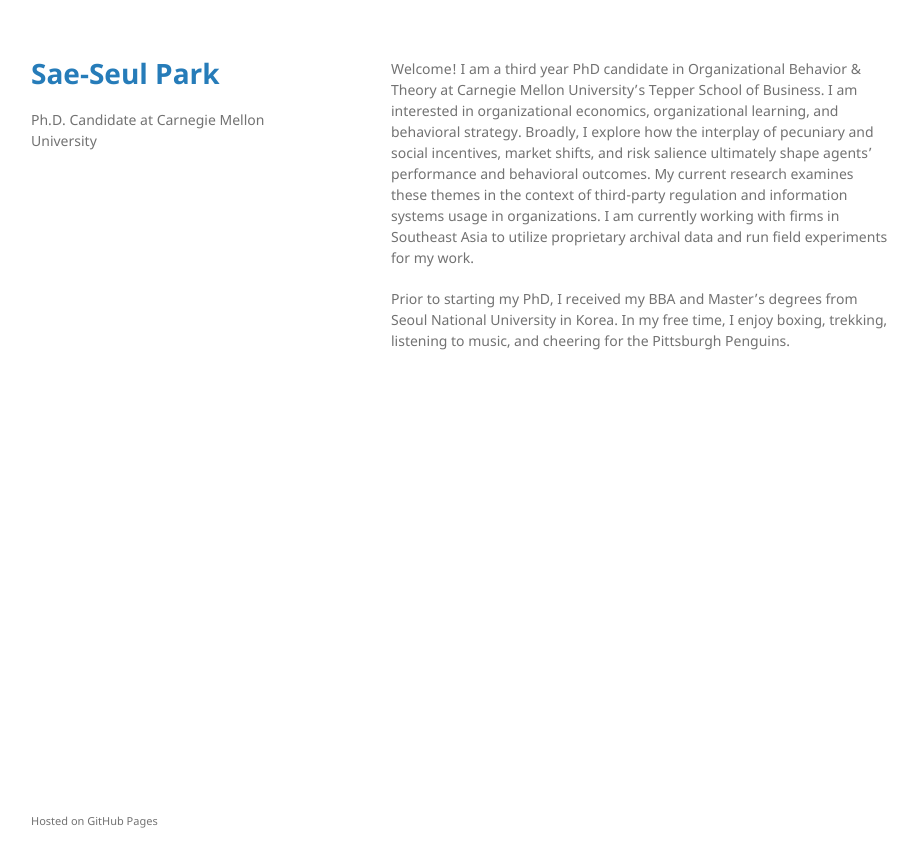
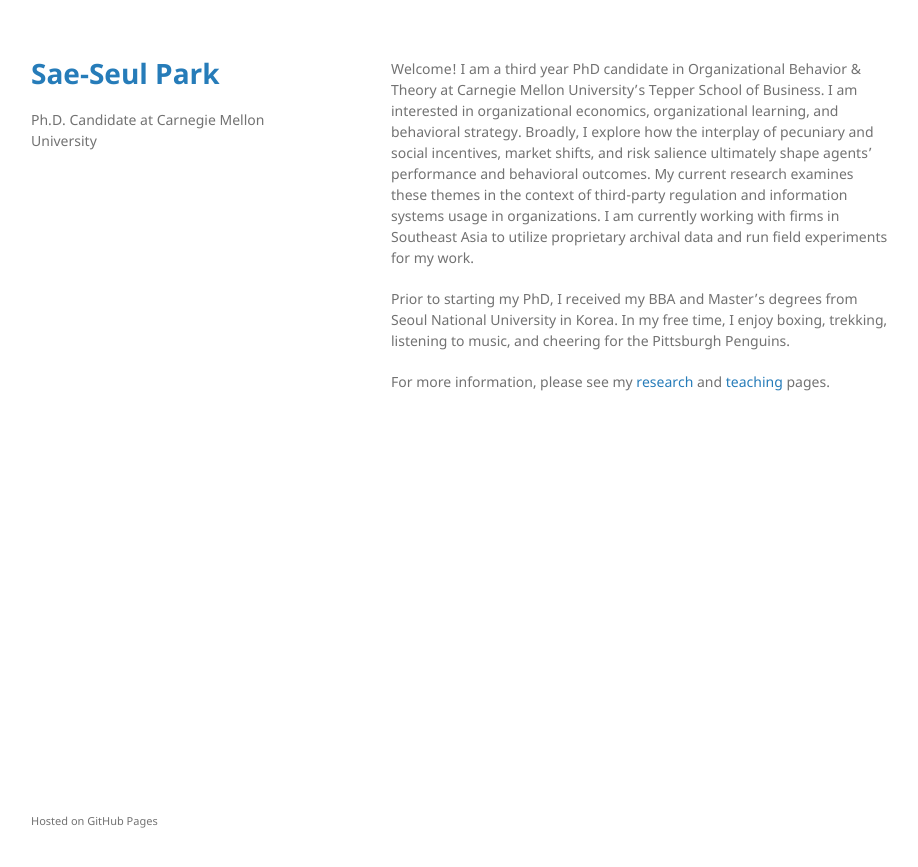
Before and after one commit to saepark/saepark.github.io, a Jekyll site: the page built from index.md, in a window 1280 px wide. Shown: the top 867 px of the page, without its empty margins (179-1097 px from the left). Built offline with Jekyll 4.4.1, drawn with Linux system fonts in a browser that asks for light colours; our own code applies the rules of GitHub Pages for plain Markdown files.

Commit message:
Update index.md

```diff
--- a/index.md
+++ b/index.md
@@ -1,3 +1,5 @@
 Welcome! I am a third year PhD candidate in Organizational Behavior & Theory at Carnegie Mellon University's Tepper School of Business. I am interested in organizational economics, organizational learning, and behavioral strategy. Broadly, I explore how the interplay of pecuniary and social incentives, market shifts, and risk salience ultimately shape agents' performance and behavioral outcomes. My current research examines these themes in the context of third-party regulation and information systems usage in organizations. I am currently working with firms in Southeast Asia to utilize proprietary archival data and run field experiments for my work.
 
 Prior to starting my PhD, I received my BBA and Master's degrees from Seoul National University in Korea. In my free time, I enjoy boxing, trekking, listening to music, and cheering for the Pittsburgh Penguins.
+
+For more information, please see my [research](./research.html) and [teaching](./teaching.html) pages.
```
